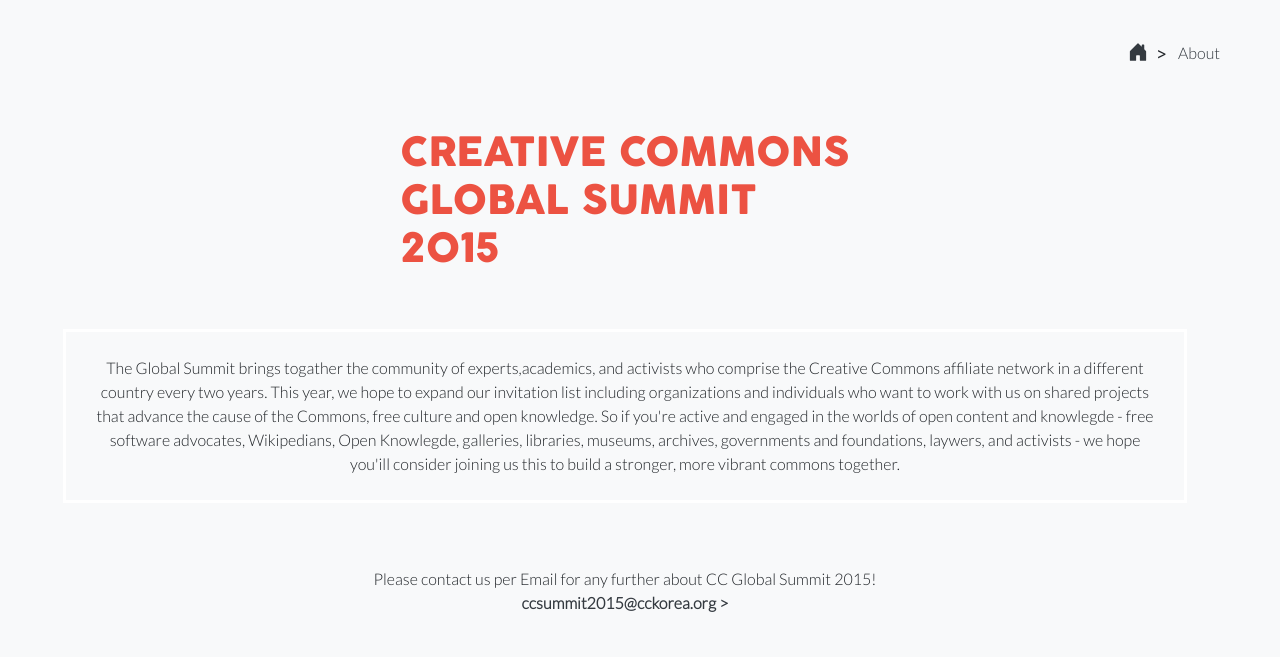
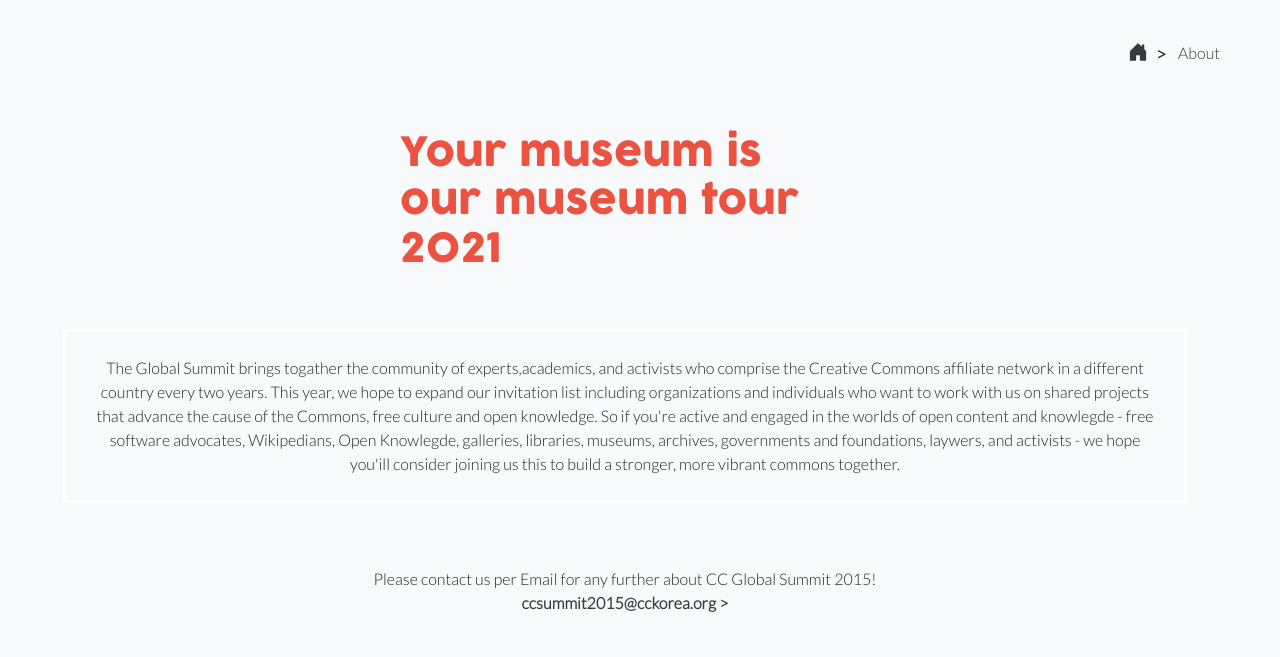
Before and after one commit to hamdiheb/museum, a plain HTML site: page about.html in a window 1280 px wide. Shown: the part 96-753 px from the top of the page. Drawn offline with nearby package versions, Linux system fonts and the light colour scheme.

Commit message:
Update about page

```diff
--- a/about.html
+++ b/about.html
@@ -50,7 +50,7 @@
                 <p class="pt-1 pl-2">><a href="about.html" class="direction-place pl-2"> About</a></p>
             </article>
             <article class="col-12 d-flex justify-content-center pt-5">
-                <h4 class="about-header"><a href="#">CREATIVE COMMONS GLOBAL SUMMIT 2015</a></h4>
+                <h4 class="about-header"><a href="#">Your museum is our museum tour 2021</a></h4>
             </article>
             <article class="col-12 pt-5 ">
                 <p class="text-md-center about-info p-lg-4 ml-md-5 mr-md-5">
```
